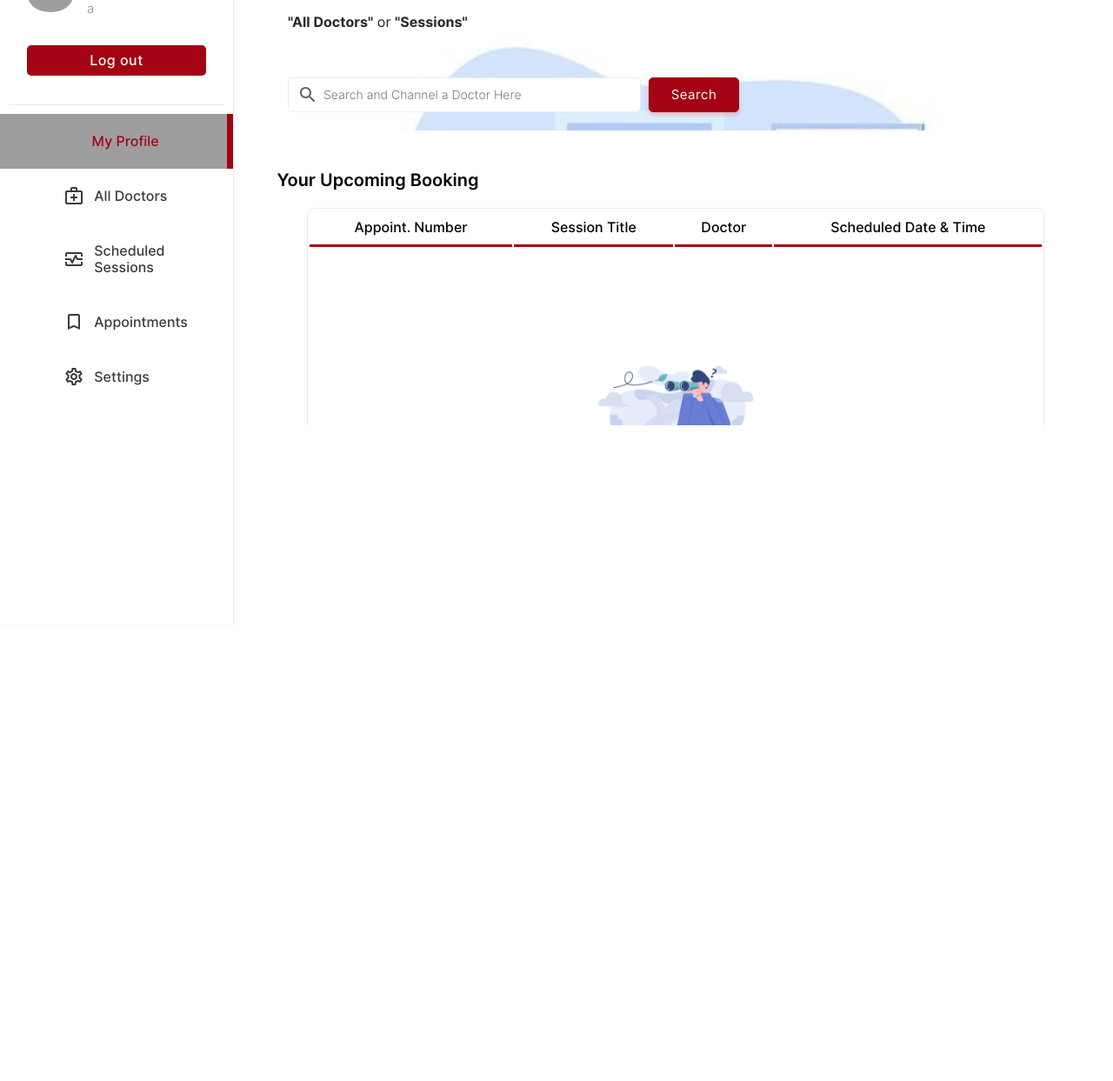
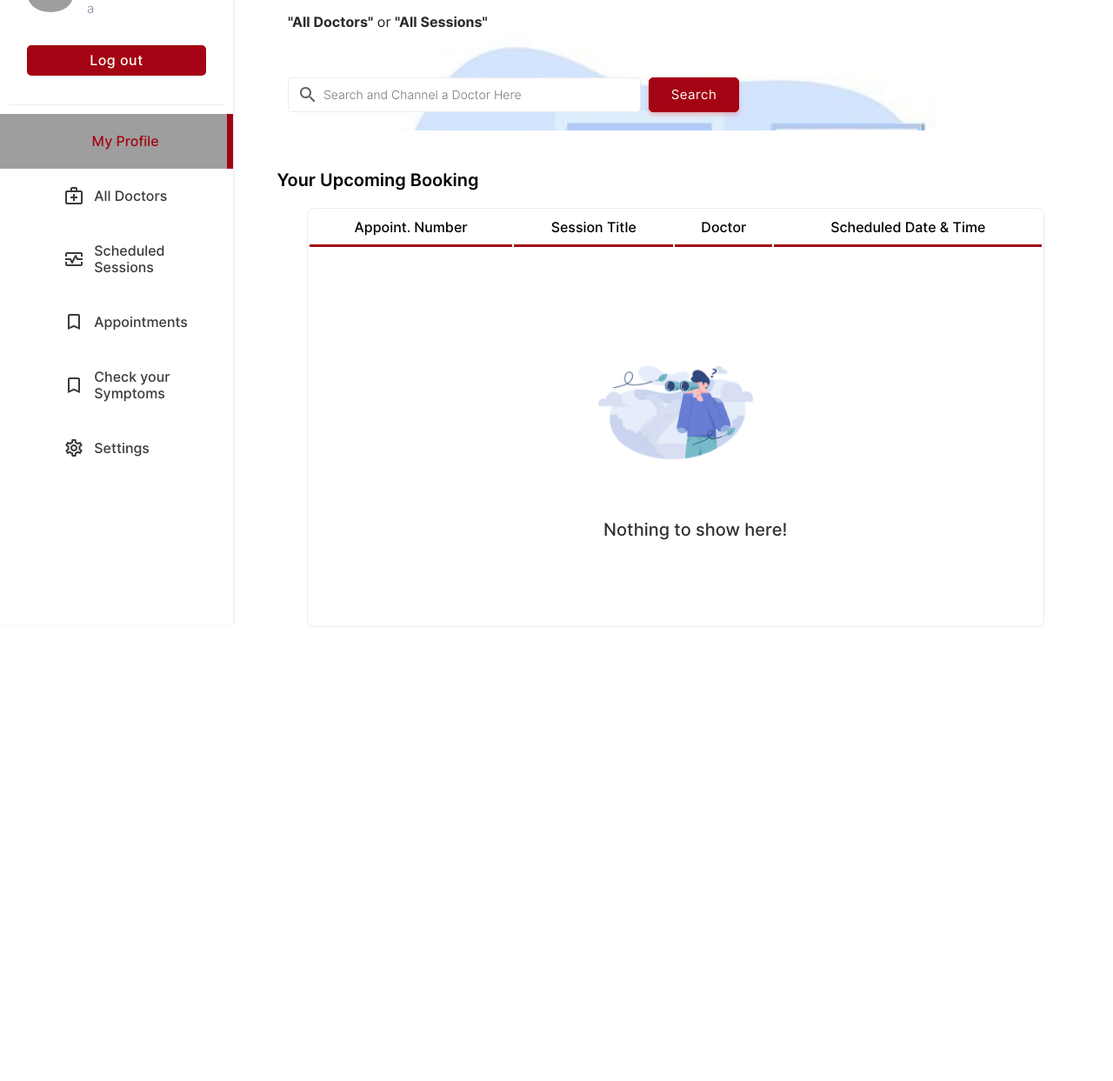
Before and after one commit to dnellur4/wolfcarev2, a PHP site: page /Patient/index.php in a window 1280 px wide. Shown: the part 82-1325 px from the top of the page at 87% size. Before the commit the page ends 800 px from the top, so only its background shows below. Run offline with PHP 8.4, Linux system fonts and the light colour scheme; a user stored in the database is signed in; data comes from the database, SQL or seed files in the repository; data that the repository does not hold is empty; grey boxes are pictures that could not be loaded.

Commit message:
Update index.php

```diff
--- a/src/Patient/index.php
+++ b/src/Patient/index.php
@@ -99,6 +99,12 @@
                     </td>
                 </tr>
                 <tr class="menu-row" >
+                    <td class="menu-btn menu-icon-appoinment">
+                        <a href="medical-rules/index.html" class="non-style-link-menu"><div><p class="menu-text">Check your Symptoms</p></a></div>
+                    </td>
+                </tr>
+
+                <tr class="menu-row" >
                     <td class="menu-btn menu-icon-settings">
                         <a href="settings.php" class="non-style-link-menu"><div><p class="menu-text">Settings</p></a></div>
                     </td>
@@ -138,6 +144,8 @@
 
 
                         </tr>
+
+                </tr>
                 <tr>
                     <td colspan="4" >
 
@@ -149,11 +157,13 @@
 
                             <p>
                                 <a href="doctors.php" class="non-style-link"><b>"All Doctors"</b></a>  or
-                                <a href="schedule.php" class="non-style-link"><b>"Sessions"</b> </a><br>
+                                <a href="schedule.php" class="non-style-link"><b>"All Sessions"</b> </a><br>
                                 <br><br>
                             </p>
+                            <p>
 
 
+</p>
                             <form action="schedule.php" method="post" style="display: flex">
 
                                 <input type="search" name="search" class="input-text " placeholder="Search and Channel a Doctor Here" list="doctors" style="width:45%;">&nbsp;&nbsp;
@@ -185,6 +195,7 @@
                     </center>
 
                 </td>
+
                 </tr>
                 <tr>
                     <td colspan="4">
@@ -280,7 +291,7 @@
 
                                     <p style="font-size: 20px;font-weight:600;padding-left: 40px;" class="anime">Your Upcoming Booking</p>
                                     <center>
-                                        <div class="abc scroll" style="height: 250px;padding: 0;margin: 0;">
+                                        <div class="abc scroll" style="height: 1000px;padding: 0;margin: 0;">
                                         <table width="85%" class="sub-table scrolldown" border="0" >
                                         <thead>
 
@@ -326,8 +337,7 @@
 
                                                     <br>
                                                     <p class="heading-main12" style="margin-left: 45px;font-size:20px;color:rgb(49, 49, 49)">Nothing to show here!</p>
-                                                    <a class="non-style-link" href="schedule.php"><button  class="login-btn btn-primary-soft btn"  style="display: flex;justify-content: center;align-items: center;margin-left:20px;">&nbsp; Channel a Doctor &nbsp;</font></button>
-                                                    </a>
+
                                                     </center>
                                                     <br><br><br><br>
                                                     </td>
```
